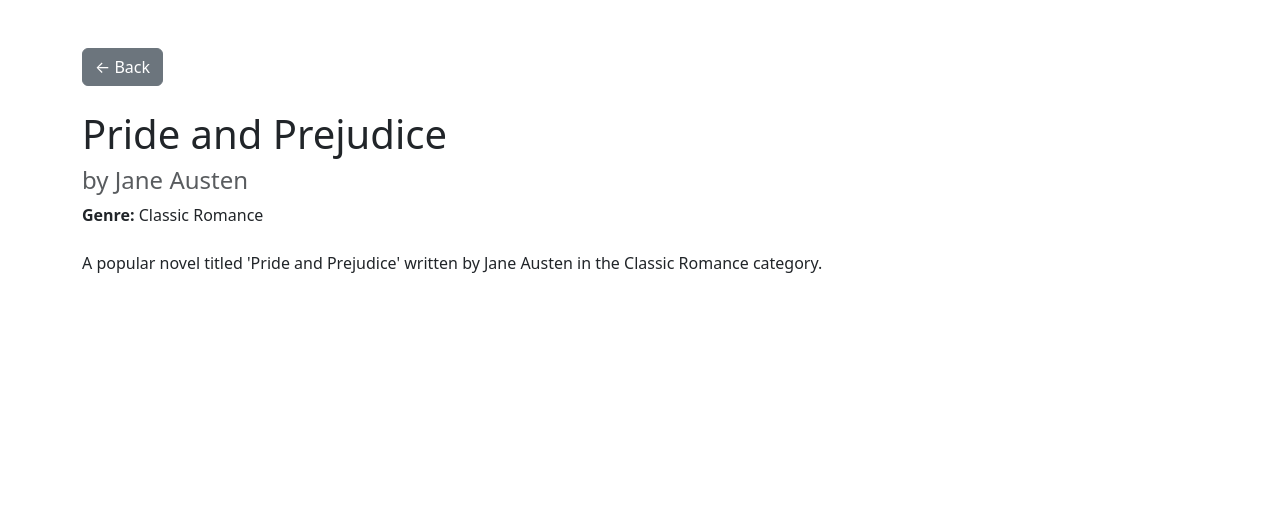
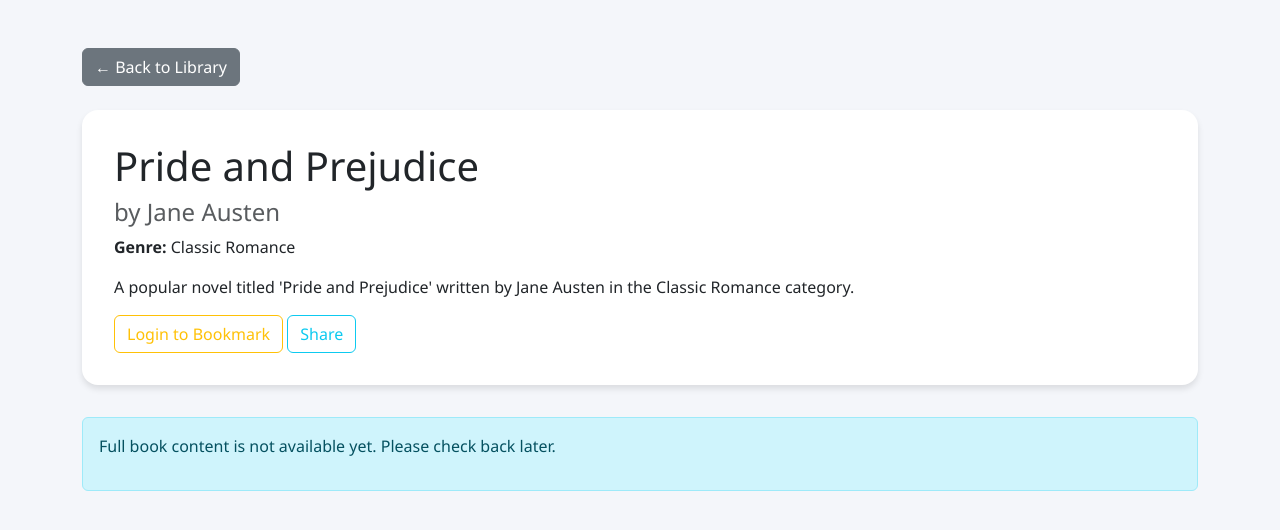
Before and after one commit to Hellen923/litnest, a Django app: page /novel/1/ in a window 1280 px wide. Shown: the top 530 px of the page. Run offline with Django 5.2, Linux system fonts and the light colour scheme; data comes from the database, SQL or seed files in the repository.

Commit message:
Update detail template with bookmark and share

```diff
--- a/novels/templates/novels/detail.html
+++ b/novels/templates/novels/detail.html
@@ -4,14 +4,57 @@
 <head>
     <title>{{ novel.title }}</title>
     <link href="https://cdn.jsdelivr.net/npm/bootstrap@5.3.0/dist/css/bootstrap.min.css" rel="stylesheet">
+    <style>
+        body {
+            background-color: #f4f6fa;
+            font-family: 'Segoe UI', sans-serif;
+        }
+        .book-content {
+            background: white;
+            padding: 2rem;
+            border-radius: 1rem;
+            box-shadow: 0 4px 6px rgba(0,0,0,0.1);
+            line-height: 1.6;
+            font-size: 1.1rem;
+        }
+        .book-header {
+            background: white;
+            padding: 2rem;
+            border-radius: 1rem;
+            margin-bottom: 2rem;
+            box-shadow: 0 4px 6px rgba(0,0,0,0.1);
+        }
+    </style>
 </head>
 <body>
 <div class="container mt-5">
-    <a href="/" class="btn btn-secondary mb-4">&larr; Back</a>
-    <h1>{{ novel.title }}</h1>
-    <h4 class="text-muted">by {{ novel.author }}</h4>
-    <p><strong>Genre:</strong> {{ novel.genre }}</p>
-    <p class="mt-4">{{ novel.summary }}</p>
+    <a href="/" class="btn btn-secondary mb-4">&larr; Back to Library</a>
+    <div class="book-header">
+        <h1>{{ novel.title }}</h1>
+        <h4 class="text-muted">by {{ novel.author }}</h4>
+        <p><strong>Genre:</strong> {{ novel.genre }}</p>
+        <p class="mt-3">{{ novel.summary }}</p>
+        {% if user.is_authenticated %}
+            <form method="post" action="{% url 'toggle_bookmark' novel.id %}" style="display: inline;">
+                {% csrf_token %}
+                <button type="submit" class="btn btn-outline-warning">
+                    {% if is_bookmarked %}Remove from Bookmarks{% else %}Add to Bookmarks{% endif %}
+                </button>
+            </form>
+        {% else %}
+            <a href="#" class="btn btn-outline-warning" onclick="alert('Please log in to bookmark books.');">Login to Bookmark</a>
+        {% endif %}
+        <button class="btn btn-outline-info" onclick="navigator.share ? navigator.share({title: '{{ novel.title }}', text: 'Check out this book: {{ novel.title }} by {{ novel.author }}', url: window.location.href}) : navigator.clipboard.writeText(window.location.href).then(() => alert('Link copied to clipboard!'))">Share</button>
+    </div>
+    {% if novel.content %}
+    <div class="book-content">
+        <pre style="white-space: pre-wrap; font-family: inherit;">{{ novel.content }}</pre>
+    </div>
+    {% else %}
+    <div class="alert alert-info">
+        <p>Full book content is not available yet. Please check back later.</p>
+    </div>
+    {% endif %}
 </div>
 </body>
 </html>
```
